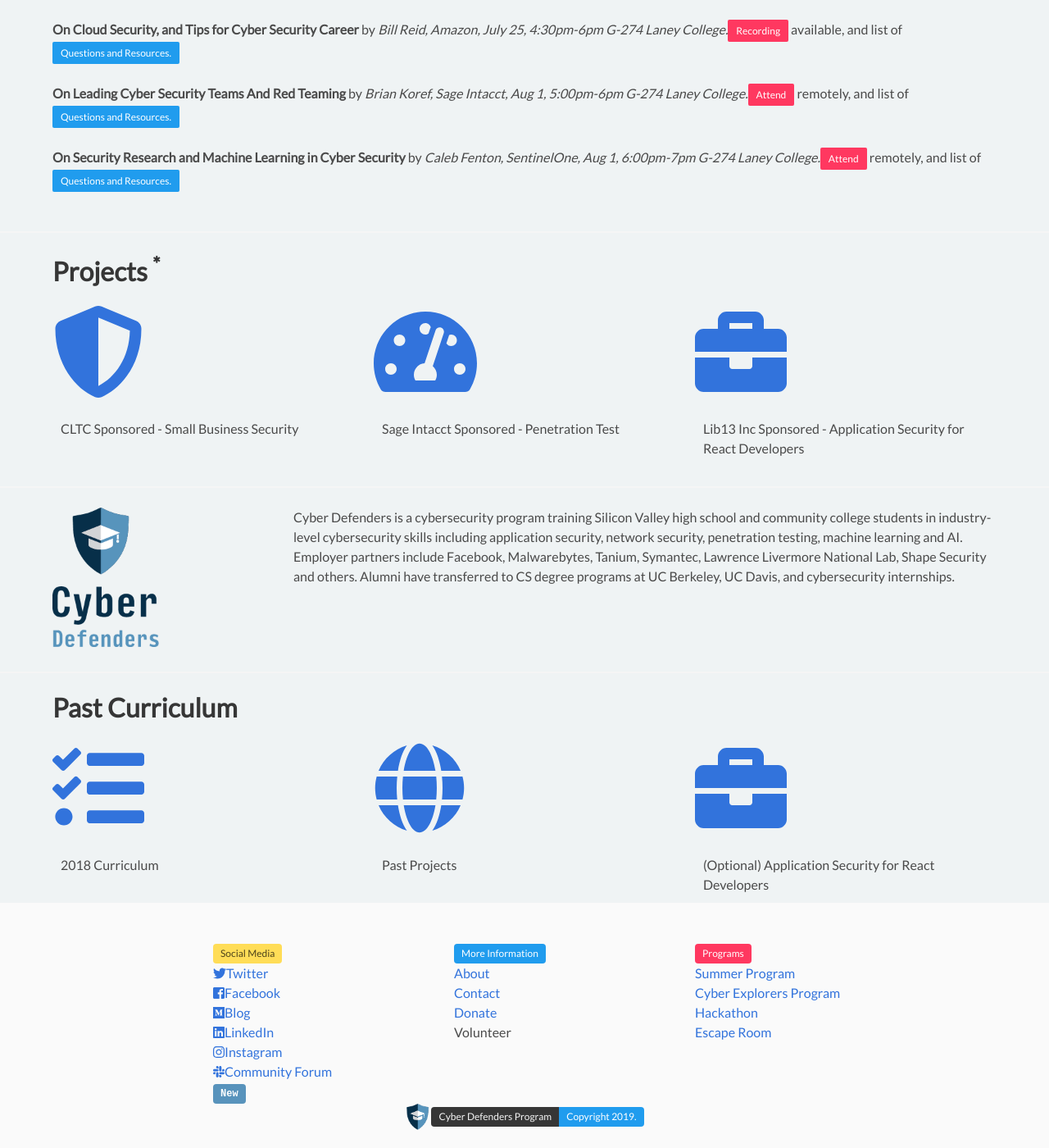
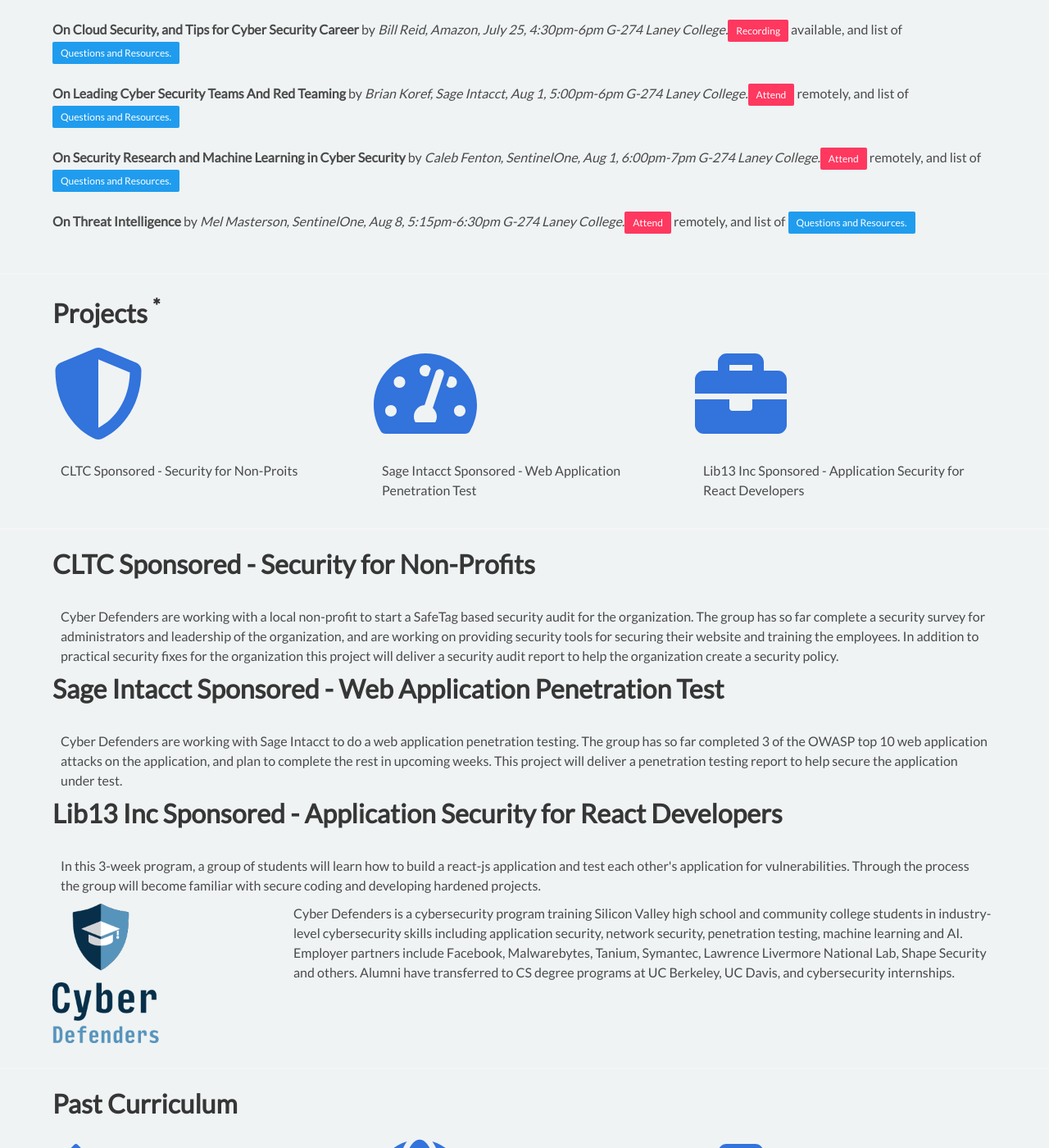
Before and after one commit to cyberdefendersprogram/www-homepage, a Jekyll site: the page built from summerprogram.html, in a window 1280 px wide and 1400 px high, scrolled down 3181 px. Shown: the whole window at 82% size. Built offline with Jekyll 4.4.1, drawn with Linux system fonts in a browser that asks for light colours; nearby versions of some CDN libraries.

Commit message:
Update summerprogram.html

```diff
--- a/summerprogram.html
+++ b/summerprogram.html
@@ -120,6 +120,7 @@
         <li id="guest-lecture-3"><b>On Cloud Security, and Tips for Cyber Security Career</b> by <em>Bill Reid, Amazon, July 25, 4:30pm-6pm G-274 Laney College.</em><a class="button is-small is-danger" href="https://youtu.be/PYig4CcLuJ0 ">Recording</a> available, and list of <a class="button is-small is-info" href="https://docs.google.com/document/d/1H2uZyerjprOqxGnGHflLehYicOc2CQ-oYC7rlQbhKUU/edit?usp=sharing">Questions and Resources.</a></li><br/>
         <li id="guest-lecture-4"><b>On Leading Cyber Security Teams And Red Teaming</b> by <em>Brian Koref, Sage Intacct, Aug 1, 5:00pm-6pm G-274 Laney College.</em><a class="button is-small is-danger" href="https://zoom.us/meeting/138044514">Attend</a> remotely, and list of <a class="button is-small is-info" href="https://docs.google.com/document/d/1B7HoCaBVmYsnJKmZruO0MzbLOybEI3tVe9l9thfqfYY/edit?usp=sharing">Questions and Resources.</a></li><br/>
         <li><b>On Security Research and Machine Learning in Cyber Security</b> by <em>Caleb Fenton, SentinelOne, Aug 1, 6:00pm-7pm G-274 Laney College.</em><a class="button is-small is-danger" href="https://zoom.us/meeting/138044514">Attend</a> remotely, and list of <a class="button is-small is-info" href="https://docs.google.com/document/d/1B7HoCaBVmYsnJKmZruO0MzbLOybEI3tVe9l9thfqfYY/edit?usp=sharing">Questions and Resources.</a></li><br/>
+        <li><b>On Threat Intelligence</b> by <em>Mel Masterson, SentinelOne, Aug 8, 5:15pm-6:30pm G-274 Laney College.</em><a class="button is-small is-danger" href="https://zoom.us/meeting/138044514">Attend</a> remotely, and list of <a class="button is-small is-info" href="">Questions and Resources.</a></li><br/>
       </ul>
     </div>
 </section>
@@ -130,23 +131,23 @@
         <div class="columns">
             <div class="column">
                     <figure class="image is-128x128">
-                            <a href="">
+                            <a href="#cltc">
                                 <i class="fas fa-shield-alt fa-7x"></i>
                             </a>
                     </figure>
-                    <p>CLTC Sponsored - Small Business Security</p>
+                    <p>CLTC Sponsored - Security for Non-Proits</p>
             </div>
             <div class="column">
                     <figure class="image is-128x128">
-                        <a href="">
+                        <a href="#sage">
                             <i class="fas fa-tachometer-alt fa-7x"></i>
                         </a>
                     </figure>
-                    <p>Sage Intacct Sponsored - Penetration Test</p>
+                    <p>Sage Intacct Sponsored - Web Application Penetration Test</p>
                 </div>
             <div class="column">
                     <figure class="image is-128x128">
-                            <a href="">
+                            <a href="#lib13">
                                 <i class="fas fa-briefcase fa-7x"></i>
                             </a>
                     </figure>
@@ -157,6 +158,24 @@
     </div>
 </section>
 <hr/>
+<section id="cltc">
+    <div class="container">
+        <h1 class="title">CLTC Sponsored - Security for Non-Profits</h1>
+        <p>Cyber Defenders are working with a local non-profit to start a SafeTag based security audit for the organization. The group has so far complete a security survey for administrators and leadership of the organization, and are working on providing security tools for securing their website and training the employees. In addition to practical security fixes for the organization this project will deliver a security audit report to help the organization create a security policy.</p>
+    </div>
+</section>
+<section id="sage">
+    <div class="container">
+        <h1 class="title">Sage Intacct Sponsored - Web Application Penetration Test</h1>
+        <p>Cyber Defenders are working with Sage Intacct to do a web application penetration testing. The group has so far completed 3 of the OWASP top 10 web application attacks on the application, and plan to complete the rest in upcoming weeks. This project will deliver a penetration testing report to help secure the application under test.</p>
+    </div>
+</section>
+<section id="lib13">
+    <div class="container">
+        <h1 class="title">Lib13 Inc Sponsored - Application Security for React Developers</h1>
+        <p>In this 3-week program, a group of students will learn how to build a react-js application and test each other's application for vulnerabilities. Through the process the group will become familiar with secure coding and developing hardened projects.</p>
+    </div>
+</section>
 <div class="container">
     <div class="columns">
         <div class="column is-one-quarter">
```
